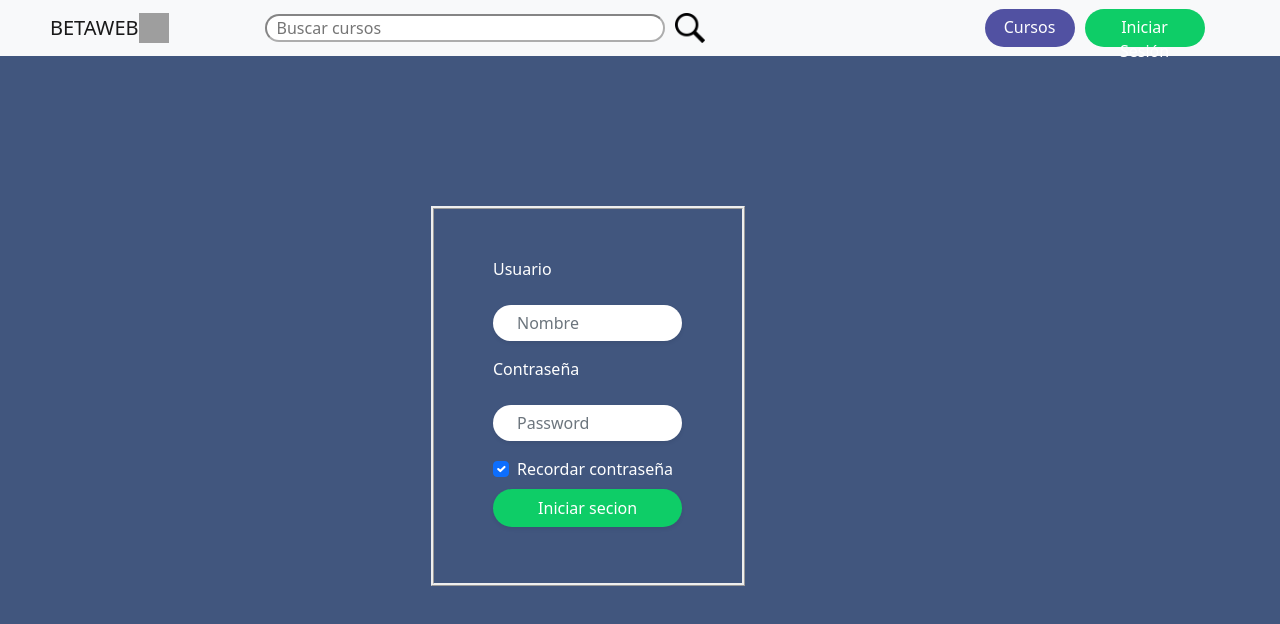
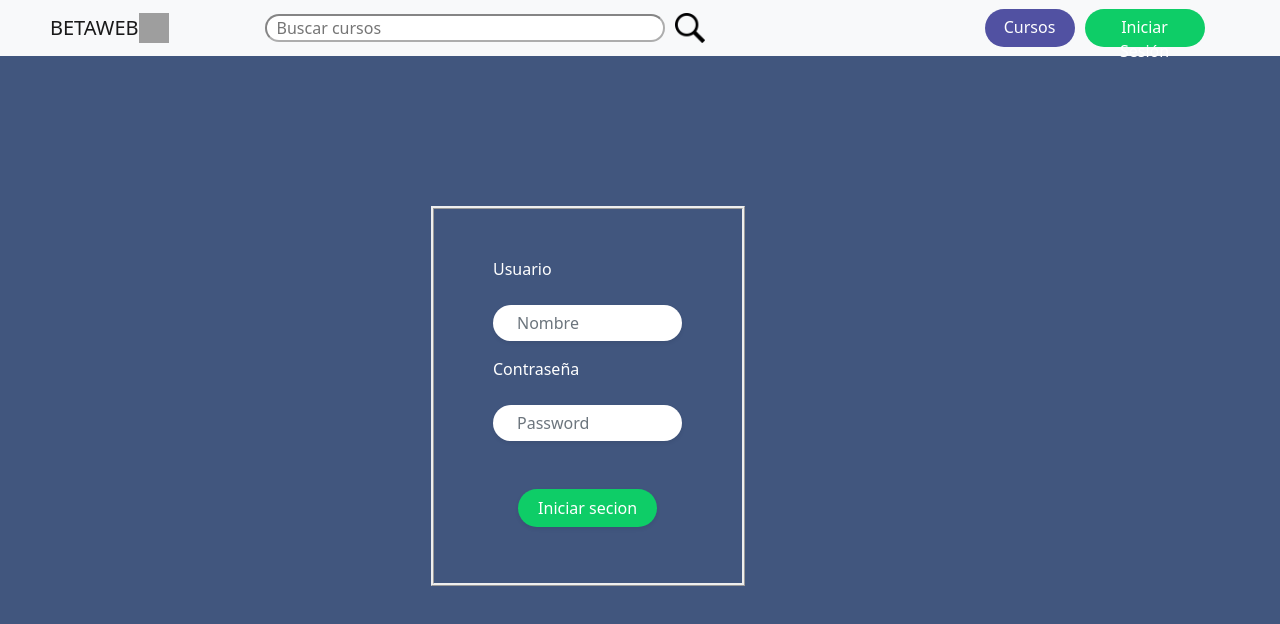
Before and after one commit to JeanPMA/BetaWeb, a React (Create React App) app: page /inicio in a window 1280 px wide. Shown: the top 624 px of the page. Built offline with nearby package versions, Linux system fonts and the light colour scheme; grey boxes are pictures that could not be loaded.

Commit message:
creado de vista curso instructor y modificado el login

```diff
--- a/package.json
+++ b/package.json
@@ -16,6 +16,8 @@
     "boostrap": "^2.0.0",
     "bootstrap": "^5.1.3",
     "formik": "^2.2.9",
+    "core-js": "^2.6.5",
+    "mdb-react-ui-kit": "^1.5.0",
     "react": "^17.0.2",
     "react-dom": "^17.0.2",
     "react-modal": "^3.14.3",
--- a/src/components/NavegacionInstructor.js
+++ b/src/components/NavegacionInstructor.js
@@ -4,9 +4,13 @@ import { Link } from "react-router-dom";
 import { FontAwesomeIcon } from "@fortawesome/react-fontawesome";
 import { faHome } from "@fortawesome/free-solid-svg-icons";
 import { faPlayCircle } from "@fortawesome/free-regular-svg-icons";
+import { faSquare } from "@fortawesome/free-regular-svg-icons";
 import { faBars, faTimes } from "@fortawesome/free-solid-svg-icons";
 
-function NavegacionInstructor() {
+
+
+function NavegacionInstructor
+() {
   return (
     <div>
       <div>
@@ -44,20 +48,21 @@ function NavegacionInstructor() {
             <div className="menu-instructor">
               <h2 className="texto-menu">Menú</h2>
               <div className="botones-menu-instructor">
+
                    <Link
                       to="/instructor/#"
                       type="button"
-                  className="boton-inicio-instructor text-white"
-                >
+                       className="boton-inicio-instructor text-white">
                         <div className="icono-inicio-cursos-instructor">
                           <FontAwesomeIcon icon={faHome} />
                         </div>
-
                       <span>Inicio</span>
                    </Link>
 
                 <Link
-                  to="/MisCursos_docente/#"
+                  data-bs-toggle="modal"
+                  data-bs-target="#exampleModal"
+                  data-bs-whatever="@mdo"
                   type="button"
                   className="boton-cursos-instructor  text-white"
                 >
@@ -66,6 +71,22 @@ function NavegacionInstructor() {
                   </div>
               <span>Mis Cursos</span>
                 </Link>
+
+
+                <Link
+
+                type="button"
+
+                data-bs-toggle="modal"
+                 data-bs-target="#staticBackdrop"
+
+                  className="boton-cursos-instructor  text-white" >
+                      <div className="icono-inicio-cursos-instructor ">
+                             <FontAwesomeIcon icon={faSquare} />
+                       </div>
+               <span>Cerrar Secion</span>
+             </Link>
+
               </div>
             </div>
           </nav>
--- a/src/login/Formulario.css
+++ b/src/login/Formulario.css
@@ -6,8 +6,9 @@
   border-style: hidden;
   text-align: center;
 
+
   display: inline-block;
-  font-weight: 400;
+  font-weight: 200;
   line-height: 1.5;
 
   text-align: center;
@@ -39,3 +40,7 @@
 .form-check{
   color: white;
 }
+.stylee{
+  margin-left: 25px;
+      margin-right: 25px;
+}
--- a/src/login/Formulario.js
+++ b/src/login/Formulario.js
@@ -27,11 +27,8 @@ class Formulario extends Component {
                                         <p className="  mb-4">Contraseña</p>
                                             <input id="inputPassword" type="password" placeholder="Password" required="" className="form-control rounded-pill border-0 shadow-sm px-4 text-primary" />
                                         </div>
-                                        <div className="form-check">
-                                            <input id="customCheck1" type="checkbox" checked className="form-check-input" />
-                                            <label for="customCheck1" className="form-check-label">Recordar contraseña</label>
-                                        </div>
-                                        <div className="d-grid gap-2 mt-2">
+                                      <br></br>
+                                        <div className="d-grid gap-2 mt-2 stylee">
                                         <button type="submit" className="btnn  btn-block  mb-2 rounded-pill shadow-sm">Iniciar secion</button>
                                         </div>
                                     </form>
--- /dev/null
+++ b/src/misCursosinst/Cerrar.css
@@ -0,0 +1,23 @@
+.btnn {
+
+    background-color: #0ecd67;
+    color: white;
+    border-style: hidden;
+    text-align: center;
+
+    display: inline-block;
+    font-weight: 400;
+    line-height: 1.5;
+
+    text-align: center;
+    text-decoration: none;
+    vertical-align: middle;
+    cursor: pointer;
+    -webkit-user-select: none;
+    user-select: none;
+
+    border: 1px solid transparent;
+    padding: 0.375rem 0.75rem;
+    font-size: 1rem;
+    border-radius: 0.25rem;
+  }
--- /dev/null
+++ b/src/misCursosinst/Cerrar.js
@@ -0,0 +1,28 @@
+import React from 'react';
+import "./Miscursos.css";
+
+
+function Cerrar() {
+  return (
+    <div className="modal fade" id="staticBackdrop" data-bs-backdrop="static" data-bs-keyboard="false" tabindex="-1" aria-labelledby="staticBackdropLabel" aria-hidden="true">
+  <div className="modal-dialog">
+    <div className="modal-content">
+
+      <div className="modal-body">
+       Cerro correctamente
+      </div>
+      <div className="d-grid gap-2 col-4 mx-auto">
+
+        <button type="button"
+        className="btnn btn-secondary mb-2 rounded-pill shadow-sm"
+        data-bs-dismiss="modal"
+        value="cerrar" onClick={() => window.location = '/'}>Aceptar</button>
+
+      </div>
+    </div>
+  </div>
+</div>
+  );
+
+}
+export default Cerrar;
--- /dev/null
+++ b/src/misCursosinst/Miscursos.css
@@ -0,0 +1,30 @@
+
+#myModal{
+    background-color:  #41567e;
+}
+.fondoletra{
+    background-color: white;
+}
+.btnn {
+
+    background-color: #0ecd67;
+    color: white;
+    border-style: hidden;
+    text-align: center;
+
+    display: inline-block;
+    font-weight: 400;
+    line-height: 1.5;
+
+    text-align: center;
+    text-decoration: none;
+    vertical-align: middle;
+    cursor: pointer;
+    -webkit-user-select: none;
+    user-select: none;
+
+    border: 1px solid transparent;
+    padding: 0.375rem 0.75rem;
+    font-size: 1rem;
+    border-radius: 0.25rem;
+  }
--- /dev/null
+++ b/src/misCursosinst/Miscursos.js
@@ -0,0 +1,47 @@
+import React from 'react';
+import Imagen from "../assets/isw.png";
+import "./Miscursos.css"
+
+function Miscursos() {
+  return (
+    <div className="modal fade " id="exampleModal" tabindex="-1" aria-labelledby="exampleModalLabel" aria-hidden="true">
+  <div className="modal-dialog   ">
+    <div className="modal-content" id="myModal">
+      <div className="modal-header">
+        <h4 className="modal-title text-white" id="exampleModalLabel ">Ingenieria de Software</h4>
+      </div>
+      <div className="modal-body">
+  <div class="container-fluid">
+      <div className=" row ">
+
+        <div className="col-md-3" >
+          <img src={Imagen} width="200" height="150"/>
+       </div>
+          <div className="col-md-6 ms-auto">
+
+          <div className="modal-dialog  text-white" >
+          <h5 className="modal-title text-warning " id="exampleModalLabel">Ingenieria de Software</h5>
+           Este curso esta dedicado para las personas que quieran mas acerca de lo que es ....
+         </div>
+          </div>
+
+        </div>
+        <div className="row">
+      <div className="col-md-4 ">
+      <label className="col-form-label text-white " id="fondoletra">7 Estudiantes</label>
+      <h5 className="text-white">Fecha de Publicacion: 1/10/2021</h5>
+      </div>
+    </div>
+     </div>
+      </div>
+
+        <div className="d-grid gap-2 col-4 mx-auto">
+        <button type="button" className="ali btnn mb-2 rounded-pill shadow-sm" data-bs-dismiss="modal">Volver</button>
+        </div>
+    </div>
+  </div>
+</div>
+  );
+
+}
+export default Miscursos;
--- a/src/pages/MisCursos_docente.js
+++ b/src/pages/MisCursos_docente.js
@@ -1,12 +1,19 @@
 import React from "react";
 import NavegacionInstructor from "../components/NavegacionInstructor";
 import Contenido_misCursosDocente from "../components/Contenido_misCursosDocente";
+import Miscursos from "../misCursosinst/Miscursos";
+import Cerrar from "../misCursosinst/Cerrar";
 
 function cursos_docente() {
   return (
     <div className="container-instructor">
       <div className="navegacion-menu">
         <NavegacionInstructor />
+        <div>
+        <Miscursos/>
+        <Cerrar/>
+        </div>
+
       </div>
       <div className="contenido">
         <Contenido_misCursosDocente />
```
Also changed, not shown: src/assets/isw.png (added), 1 other file (tests, documents, lock files or other folders). Lines whose indentation alone changed are shown as unchanged.
